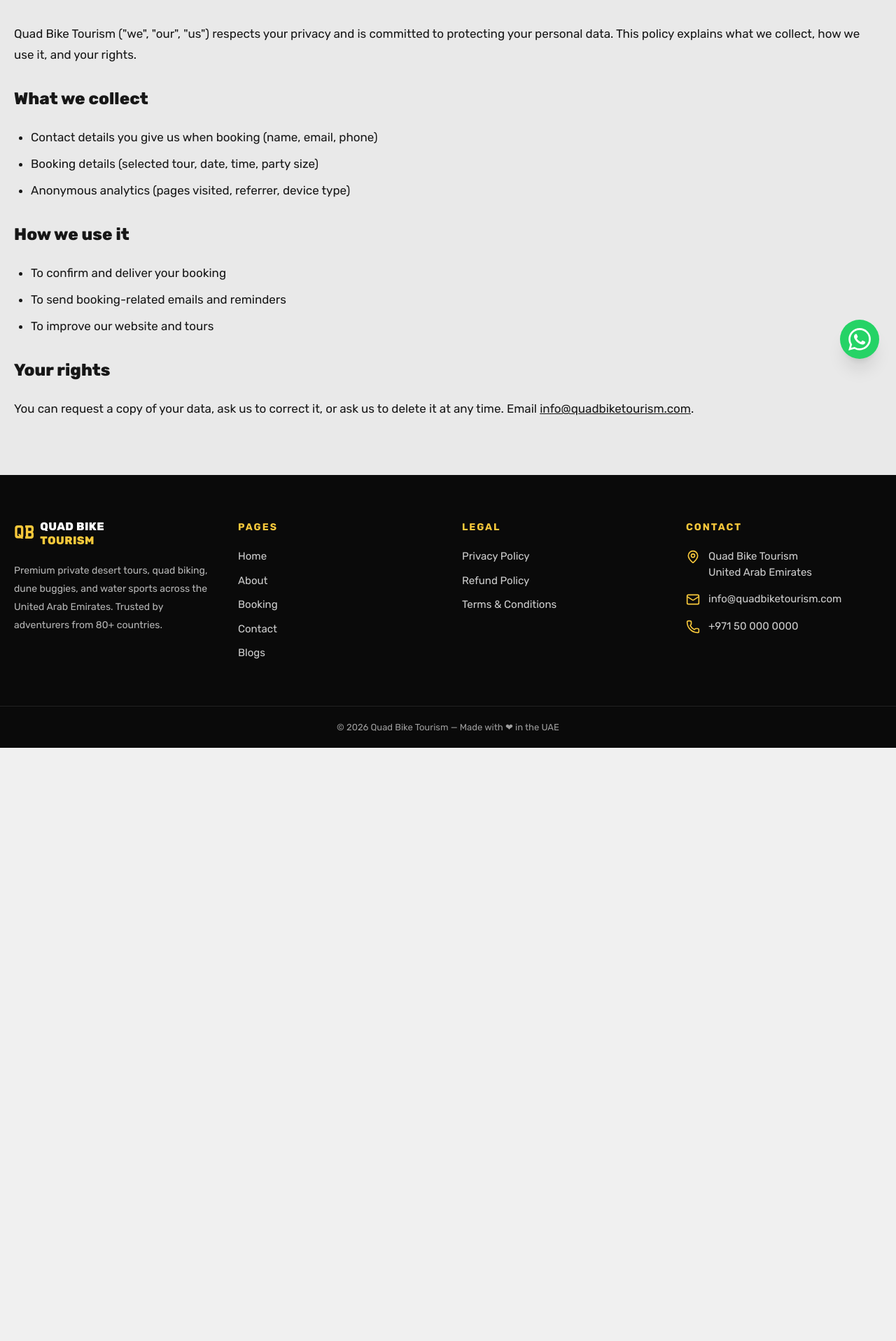
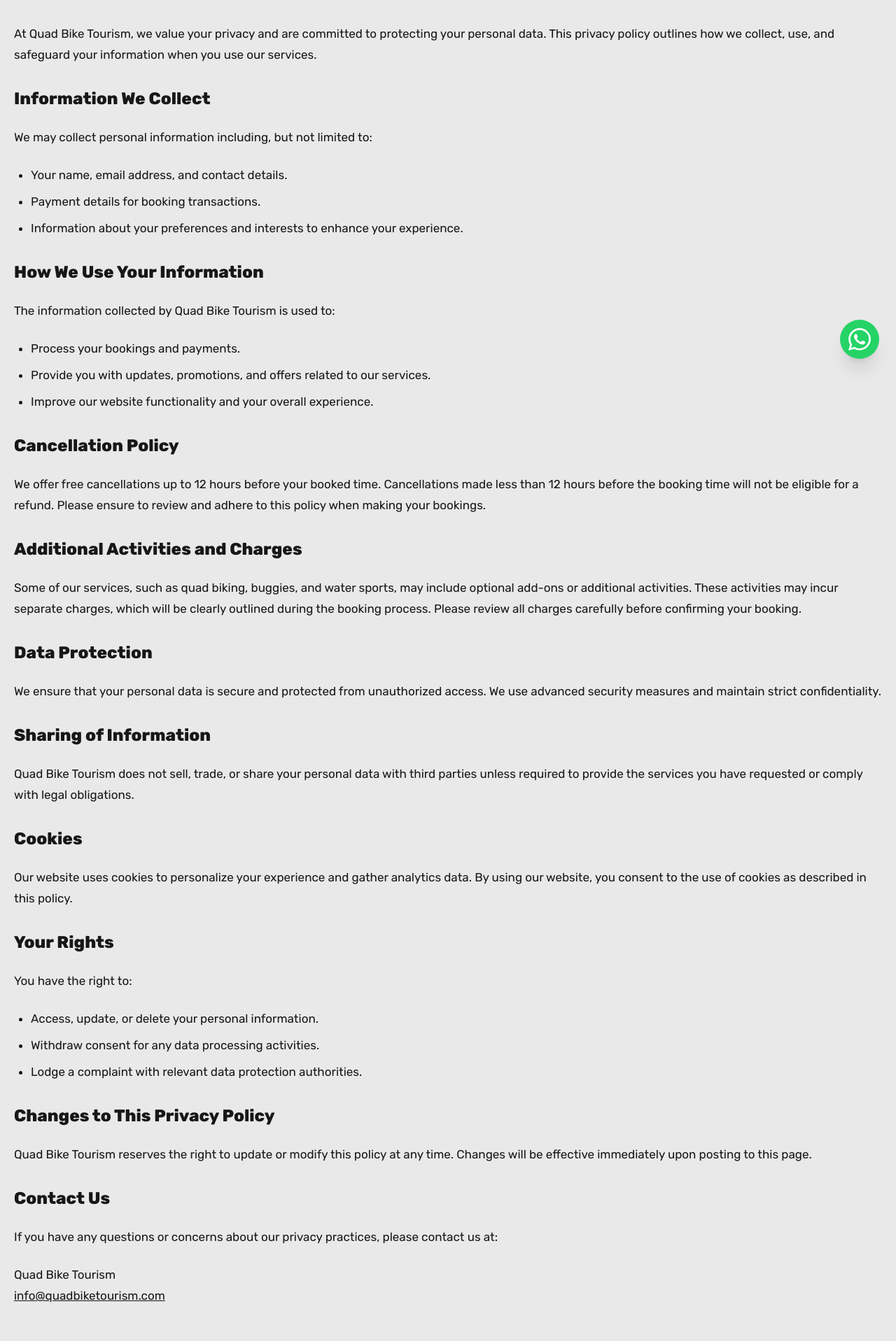
Before and after one commit to atifjan2019/quadbike-tourism, a Next.js app: page /privacy-policy in a window 1280 px wide. Shown: the part 263-2180 px from the top of the page at 70% size. Before the commit the page ends 1332 px from the top, so only its background shows below. Built offline with nearby package versions, Linux system fonts and the light colour scheme.

Commit message:
feat: add FAQs handling to blog posts and enhance privacy and refund policies

```diff
--- a/src/app/privacy-policy/page.tsx
+++ b/src/app/privacy-policy/page.tsx
@@ -15,43 +15,119 @@
       <Header />
       <main className="flex-1">
         <section className="py-20">
-          <div className="container-site max-w-[900px] prose prose-lg max-w-none">
+          <div className="container-site max-w-[900px]">
             <h1 className="text-[34px] sm:text-[44px] font-extrabold leading-tight mb-3">
               Privacy Policy
             </h1>
-            <p className="text-sm text-black/60 mb-8">
-              Last updated: 26 May 2026
-            </p>
+            <p className="text-sm text-black/60 mb-8">Last updated: 26 May 2026</p>
 
             <div className="space-y-6 text-[17px] leading-[30px] text-black/90">
               <p>
-                Quad Bike Tourism (&quot;we&quot;, &quot;our&quot;, &quot;us&quot;) respects your privacy and is
-                committed to protecting your personal data. This policy explains
-                what we collect, how we use it, and your rights.
+                At Quad Bike Tourism, we value your privacy and are committed
+                to protecting your personal data. This privacy policy outlines
+                how we collect, use, and safeguard your information when you
+                use our services.
               </p>
 
-              <h2 className="text-2xl font-extrabold mt-8">What we collect</h2>
+              <h2 className="text-2xl font-extrabold pt-2">
+                Information We Collect
+              </h2>
+              <p>We may collect personal information including, but not limited to:</p>
               <ul className="list-disc pl-6 space-y-2">
-                <li>Contact details you give us when booking (name, email, phone)</li>
-                <li>Booking details (selected tour, date, time, party size)</li>
-                <li>Anonymous analytics (pages visited, referrer, device type)</li>
+                <li>Your name, email address, and contact details.</li>
+                <li>Payment details for booking transactions.</li>
+                <li>
+                  Information about your preferences and interests to enhance
+                  your experience.
+                </li>
               </ul>
 
-              <h2 className="text-2xl font-extrabold mt-8">How we use it</h2>
+              <h2 className="text-2xl font-extrabold pt-2">
+                How We Use Your Information
+              </h2>
+              <p>The information collected by Quad Bike Tourism is used to:</p>
               <ul className="list-disc pl-6 space-y-2">
-                <li>To confirm and deliver your booking</li>
-                <li>To send booking-related emails and reminders</li>
-                <li>To improve our website and tours</li>
+                <li>Process your bookings and payments.</li>
+                <li>
+                  Provide you with updates, promotions, and offers related to
+                  our services.
+                </li>
+                <li>
+                  Improve our website functionality and your overall
+                  experience.
+                </li>
               </ul>
 
-              <h2 className="text-2xl font-extrabold mt-8">Your rights</h2>
+              <h2 className="text-2xl font-extrabold pt-2">Cancellation Policy</h2>
               <p>
-                You can request a copy of your data, ask us to correct it, or
-                ask us to delete it at any time. Email{" "}
+                We offer free cancellations up to 12 hours before your booked
+                time. Cancellations made less than 12 hours before the booking
+                time will not be eligible for a refund. Please ensure to review
+                and adhere to this policy when making your bookings.
+              </p>
+
+              <h2 className="text-2xl font-extrabold pt-2">
+                Additional Activities and Charges
+              </h2>
+              <p>
+                Some of our services, such as quad biking, buggies, and water
+                sports, may include optional add-ons or additional activities.
+                These activities may incur separate charges, which will be
+                clearly outlined during the booking process. Please review all
+                charges carefully before confirming your booking.
+              </p>
+
+              <h2 className="text-2xl font-extrabold pt-2">Data Protection</h2>
+              <p>
+                We ensure that your personal data is secure and protected from
+                unauthorized access. We use advanced security measures and
+                maintain strict confidentiality.
+              </p>
+
+              <h2 className="text-2xl font-extrabold pt-2">
+                Sharing of Information
+              </h2>
+              <p>
+                Quad Bike Tourism does not sell, trade, or share your personal
+                data with third parties unless required to provide the services
+                you have requested or comply with legal obligations.
+              </p>
+
+              <h2 className="text-2xl font-extrabold pt-2">Cookies</h2>
+              <p>
+                Our website uses cookies to personalize your experience and
+                gather analytics data. By using our website, you consent to the
+                use of cookies as described in this policy.
+              </p>
+
+              <h2 className="text-2xl font-extrabold pt-2">Your Rights</h2>
+              <p>You have the right to:</p>
+              <ul className="list-disc pl-6 space-y-2">
+                <li>Access, update, or delete your personal information.</li>
+                <li>Withdraw consent for any data processing activities.</li>
+                <li>Lodge a complaint with relevant data protection authorities.</li>
+              </ul>
+
+              <h2 className="text-2xl font-extrabold pt-2">
+                Changes to This Privacy Policy
+              </h2>
+              <p>
+                Quad Bike Tourism reserves the right to update or modify this
+                policy at any time. Changes will be effective immediately upon
+                posting to this page.
+              </p>
+
+              <h2 className="text-2xl font-extrabold pt-2">Contact Us</h2>
+              <p>
+                If you have any questions or concerns about our privacy
+                practices, please contact us at:
+              </p>
+              <p>
+                Quad Bike Tourism
+                <br />
                 <a className="underline" href="mailto:info@quadbiketourism.com">
                   info@quadbiketourism.com
                 </a>
-                .
               </p>
             </div>
           </div>
--- a/src/app/refund-returns/page.tsx
+++ b/src/app/refund-returns/page.tsx
@@ -23,36 +23,75 @@
             <p className="text-sm text-black/60 mb-8">Last updated: 26 May 2026</p>
 
             <div className="space-y-6 text-[17px] leading-[30px] text-black/90">
-              <h2 className="text-2xl font-extrabold">Free cancellation</h2>
               <p>
-                Every Quad Bike Tourism booking includes free cancellation up to
-                24 hours before your scheduled start time. Cancel via the
-                confirmation email, WhatsApp, or by replying to{" "}
-                <a className="underline" href="mailto:info@quadbiketourism.com">
-                  info@quadbiketourism.com
-                </a>{" "}
-                — your full payment is refunded to the original payment method
-                within 5–10 business days.
+                At Quad Bike Tourism, we strive to provide exceptional
+                experiences for our customers. Please review the following
+                policies regarding cancellations and refunds:
               </p>
 
-              <h2 className="text-2xl font-extrabold">Inside 24 hours</h2>
+              <h2 className="text-2xl font-extrabold pt-2">Cancellation Policy</h2>
               <p>
-                Cancellations made less than 24 hours before the tour are
-                non-refundable, but we&apos;ll happily reschedule to a different
-                date free of charge (subject to availability).
+                We understand that plans may change. To accommodate this,
+                cancellations can be made up to <strong>12 hours before the
+                booked time</strong> free of charge. Unfortunately,
+                cancellations made less than 12 hours prior to the scheduled
+                booking will not be eligible for a refund.
               </p>
 
-              <h2 className="text-2xl font-extrabold">Weather &amp; safety</h2>
+              <h2 className="text-2xl font-extrabold pt-2">Refund Policy</h2>
+              <p>Refunds are available under the following conditions:</p>
+              <ul className="list-disc pl-6 space-y-2">
+                <li>
+                  If an activity or experience is canceled by Quad Bike Tourism
+                  due to unforeseen circumstances, such as weather or safety
+                  concerns, a full refund will be issued.
+                </li>
+                <li>
+                  If an error occurs on our end during the booking process, we
+                  will work with you to provide a refund or reschedule your
+                  booking.
+                </li>
+              </ul>
               <p>
-                If we cancel a tour due to weather, sandstorms, or any other
-                safety issue, you get a full refund or a free reschedule —
-                your choice.
+                <strong>Please note:</strong> For optional add-on activities
+                such as quad bikes, buggies, or water sports, separate charges
+                apply. These are non-refundable if canceled less than 12 hours
+                before the activity.
               </p>
 
-              <h2 className="text-2xl font-extrabold">No-shows</h2>
+              <h2 className="text-2xl font-extrabold pt-2">Exclusions to Refunds</h2>
+              <p>Certain services are non-refundable, including:</p>
+              <ul className="list-disc pl-6 space-y-2">
+                <li>
+                  Personalized or customized packages that have been
+                  specifically arranged to meet individual preferences.
+                </li>
+                <li>
+                  Add-on activities or accessories that have already been used
+                  or activated.
+                </li>
+              </ul>
+
+              <h2 className="text-2xl font-extrabold pt-2">
+                Cancelling Booked Activities
+              </h2>
               <p>
-                No-shows are non-refundable. If you&apos;re running late, message
-                us on WhatsApp and we&apos;ll do our best to accommodate you.
+                If you need to cancel your activity, please contact us
+                immediately. While refunds may not be available for late
+                cancellations, we will do our best to assist you in rescheduling
+                your booking.
+              </p>
+
+              <h2 className="text-2xl font-extrabold pt-2">
+                How to Request a Refund or Reschedule
+              </h2>
+              <p>
+                If you require a refund or need to reschedule your booking,
+                please{" "}
+                <a className="underline" href="/contact-us/">
+                  contact us
+                </a>
+                .
               </p>
             </div>
           </div>
--- a/src/components/admin/BlogForm.tsx
+++ b/src/components/admin/BlogForm.tsx
@@ -197,6 +197,12 @@
                         set("slug", slugify(e.target.value));
                     }}
                   />
+                  <SeoMeter
+                    value={form.title.length}
+                    min={50}
+                    max={60}
+                    unit="chars"
+                  />
                 </div>
                 <div className="space-y-1">
                   <Label htmlFor="slug">Slug</Label>
@@ -217,6 +223,12 @@
                   value={form.excerpt}
                   onChange={(e) => set("excerpt", e.target.value)}
                   placeholder="Short summary shown in the blog list"
+                />
+                <SeoMeter
+                  value={form.excerpt.length}
+                  min={120}
+                  max={160}
+                  unit="chars"
                 />
               </div>
               <div className="grid grid-cols-1 sm:grid-cols-2 gap-4">
```
Also changed, not shown: prisma/import-wordpress.ts (+92 -1 lines), src/app/admin/blogs/page.tsx (+21 -7 lines), src/app/api/admin/blog/route.ts (+6 -1 lines), 1 other file (tests, documents, lock files or other folders).
